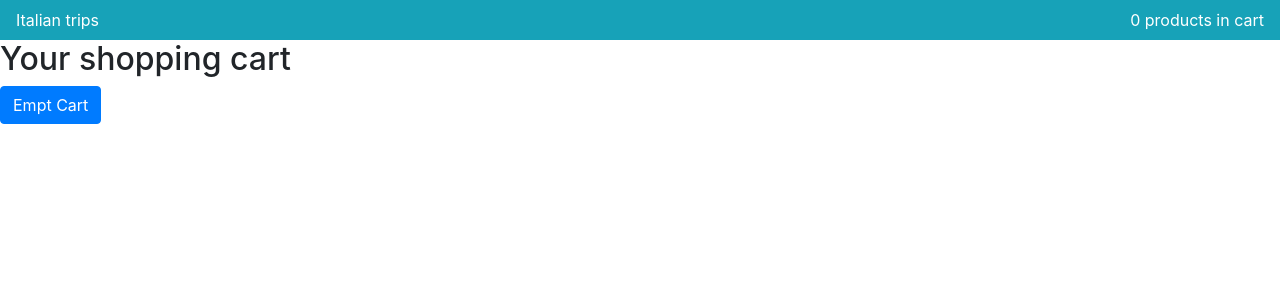
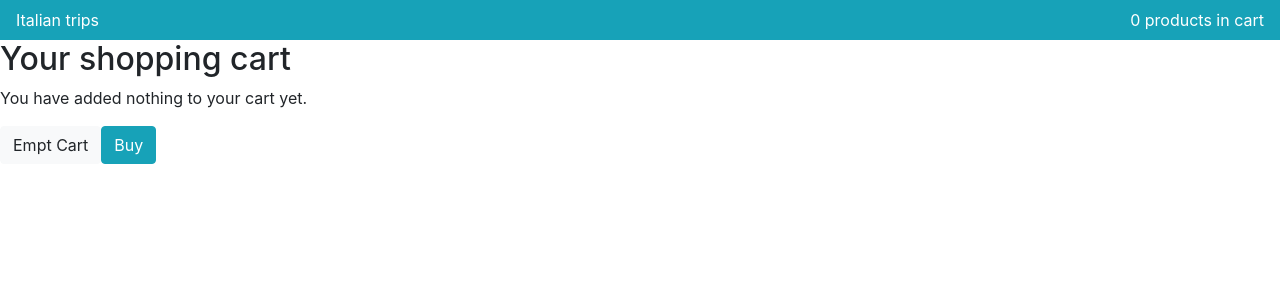
Before and after one commit to willemverbuyst/webshop-project, a React (Create React App) app: page /cart in a window 1280 px wide. Shown: the top 300 px of the page. Built offline with nearby package versions, Linux system fonts and the light colour scheme.

Commit message:
Finish CartPage functionality

```diff
--- a/src/components/AddRemoveButton.jsx
+++ b/src/components/AddRemoveButton.jsx
@@ -2,13 +2,13 @@ import React from 'react';
 import { useDispatch, useSelector } from 'react-redux';
 
 import { addToCart, removeFromCart } from '../store/cart/actions';
-import { selectProducts } from '../store/cart/selectors';
+import { selectedProducts } from '../store/cart/selectors';
 
 import styled from 'styled-components';
 
 export default function AddRemoveButton({ id }) {
   const dispatch = useDispatch();
-  const productData = useSelector(selectProducts);
+  const productData = useSelector(selectedProducts);
 
   const renderMinPlus = () => {
     return (
--- a/src/pages/CartPage.jsx
+++ b/src/pages/CartPage.jsx
@@ -1,16 +1,36 @@
 import React from 'react';
-import { useDispatch } from 'react-redux';
+import { useDispatch, useSelector } from 'react-redux';
 
 import Button from 'react-bootstrap/Button';
 import { emptyCart } from '../store/cart/actions';
+import { cartDetails, totalCost } from '../store/selectors';
 
 export default function CartPage() {
   const dispatch = useDispatch();
+  const cart = useSelector(cartDetails);
+  const total = useSelector(totalCost);
+
+  const renderProductsInCart = () => {
+    return cart === 'nothing' ? (
+      <p>You have added nothing to your cart yet.</p>
+    ) : (
+      cart.map(({ name, amount, price, total }, i) => (
+        <p key={i}>
+          {name} {amount}x €{price},- €{total},-
+        </p>
+      ))
+    );
+  };
 
   return (
     <div>
       <h2>Your shopping cart</h2>
-      <Button onClick={() => dispatch(emptyCart())}>Empt Cart</Button>
+      {renderProductsInCart()}
+      <Button variant="light" onClick={() => dispatch(emptyCart())}>
+        Empt Cart
+      </Button>
+      <Button variant="info">Buy</Button>
+      {total ? <div>€{total},-</div> : ''}
     </div>
   );
 }
--- a/src/store/cart/selectors.js
+++ b/src/store/cart/selectors.js
@@ -2,6 +2,6 @@ export const selectAmountProductsInCart = (state) => {
   return state.cart.products.length;
 };
 
-export const selectProducts = (state) => {
+export const selectedProducts = (state) => {
   return state.cart.products;
 };
--- a/src/store/product/reducer.js
+++ b/src/store/product/reducer.js
@@ -23,7 +23,7 @@ const initialState = {
       image:
         'https://images.pexels.com/photos/2440524/pexels-photo-2440524.jpeg?cs=srgb&dl=clear-wine-glass-on-a-barrel-2440524.jpg&fm=jpg',
       tags: ['Vino', 'Explore'],
-      name: 'Wine tasting in acient wine cellars.',
+      name: 'Wine tasting in ancient wine cellars.',
       price: 49,
       popularity: 2,
     },
--- /dev/null
+++ b/src/store/selectors.js
@@ -0,0 +1,34 @@
+export const cartDetails = (state) => {
+  const productsInCart = state.cart.products;
+  const allProducts = state.products.all;
+
+  if (productsInCart.length === 0) {
+    return 'nothing';
+  } else {
+    return productsInCart.map((product) => {
+      return {
+        name: allProducts
+          .filter((prod) => prod.id === product.id)
+          .map((p) => p.name),
+        amount: product.amount,
+        price: allProducts.find((prod) => prod.id === product.id).price,
+        total:
+          product.amount *
+          allProducts.find((prod) => prod.id === product.id).price,
+      };
+    });
+  }
+};
+
+export const totalCost = (state) => {
+  const productsInCart = state.cart.products;
+  const allProducts = state.products.all;
+
+  return productsInCart
+    .map(
+      (product) =>
+        allProducts.find((prod) => prod.id === product.id).price *
+        product.amount
+    )
+    .reduce((a, b) => a + b, 0);
+};
```
